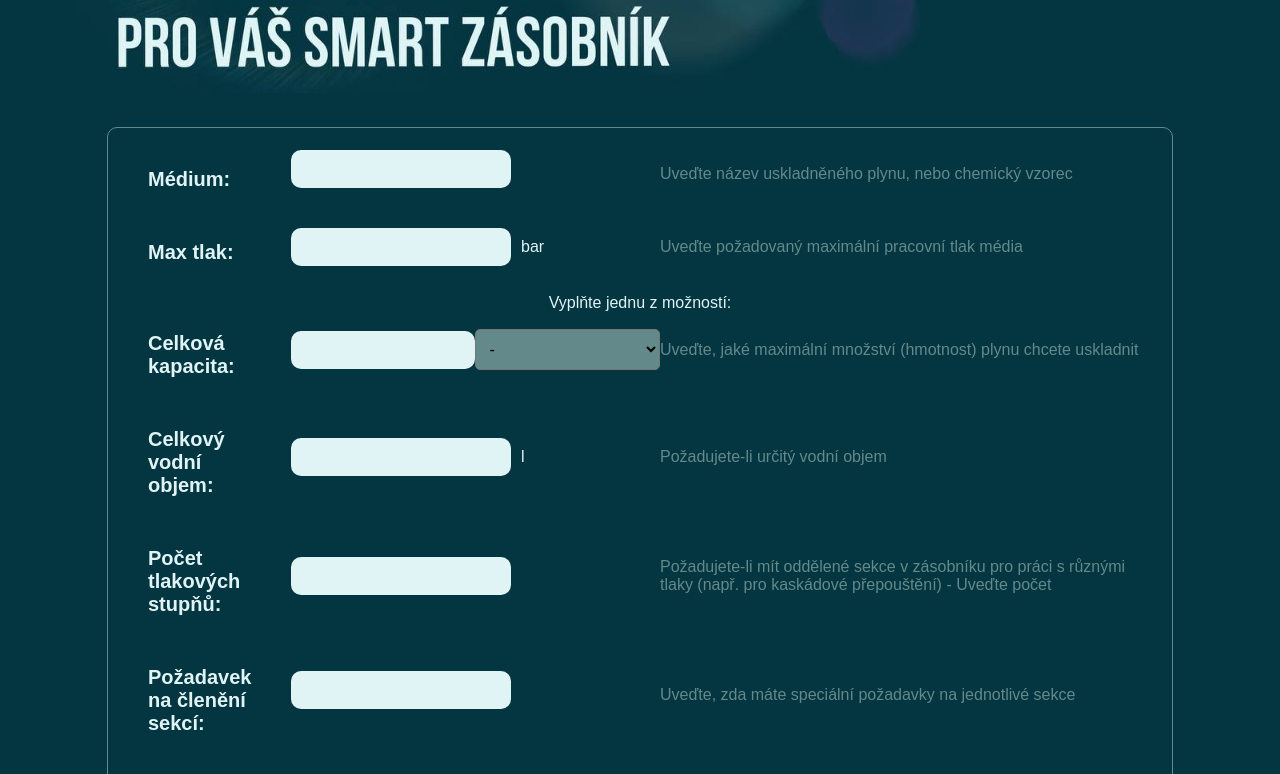
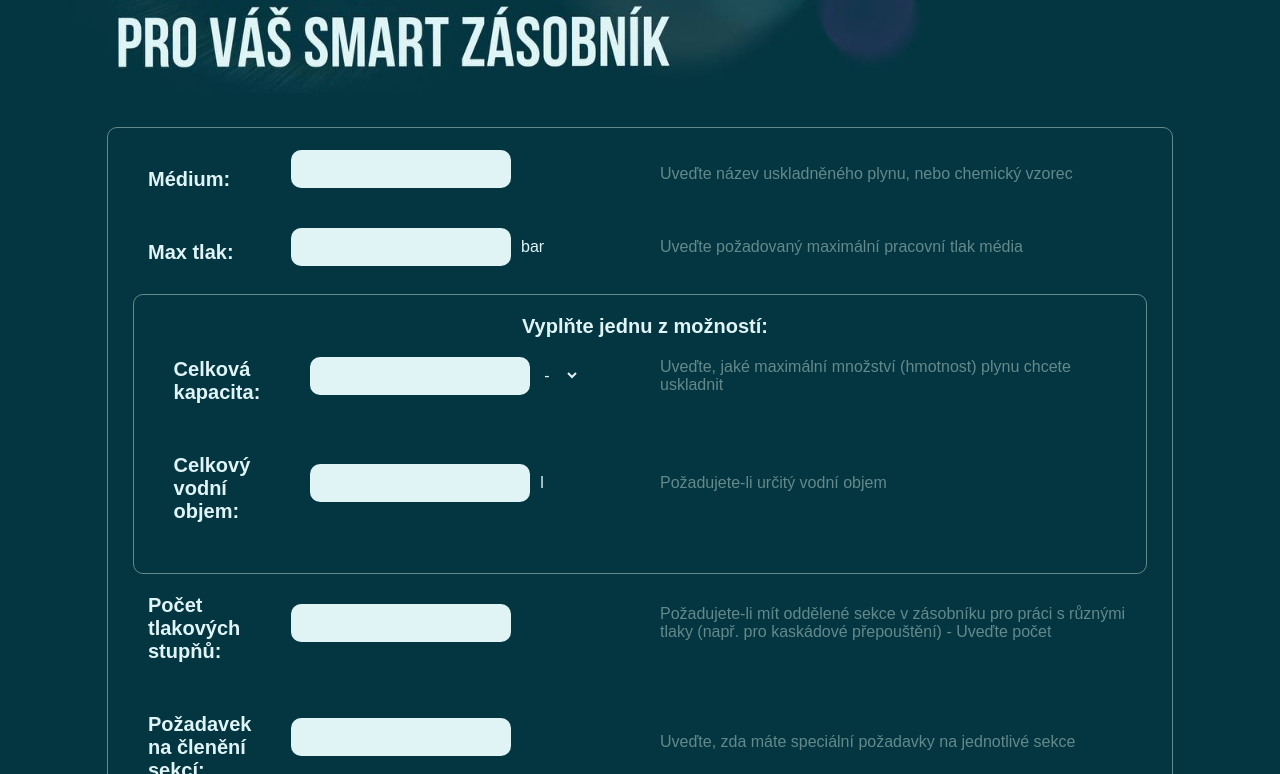
Before and after one commit to degtya/smart_kontejner, a plain HTML site: page index.html in a window 1280 px wide. Shown: the part 554-1328 px from the top of the page. Drawn offline with Linux system fonts and the light colour scheme.

Commit message:
Update style.css

```diff
--- a/style.css
+++ b/style.css
@@ -49,6 +49,15 @@ body, h1, h2, p {
 
   .container {
     max-width: 80%;
+    margin: 0 auto;
+    padding: 20px;
+    border: 1px solid #63898B;
+    border-radius: 10px;
+    align-items: flex-start;
+  }
+
+  .container1 {
+    max-width: 95%;
     margin: 0 auto;
     padding: 20px;
     border: 1px solid #63898B;
@@ -108,14 +117,24 @@ img {
     margin-bottom: 20px;
   }
 
-  .input-container .question {
+   .input-container .question {
     flex: 1;
     margin-right: 20px;
     margin-left: 20px;
     text-align: left;
   }
+  .multi {
+    font-size: 16px; /* Размер шрифта */
+    color: #E0F4F5; /* Цвет текста */
+    font-weight: bold; /* Полужирный шрифт */
+    font-size: 20px;
+    text-align: left;
 
-  .input-container .response {
+    margin-left: 10px;
+  }
+
+
+     .input-container .response {
     flex: 3;
     display: flex;
     align-items: center;
@@ -243,6 +262,7 @@ img {
 
 
 
+
 /* Стилизация меток (labels) */
 label {
   display: block;
@@ -291,6 +311,16 @@ input[type="checkbox"] {
   margin-right: 10px; /* Отступ справа от квадратика */
 }
 
+
+.custom-select {
+  max-width: 50px;
+  padding: 10px;
+  border: none;
+  font-size: 16px;
+  background-color: #043641;
+    color: #E0F4F5;
+}
+
   /* Footer styles */
   footer {
     text-align: center;
```
